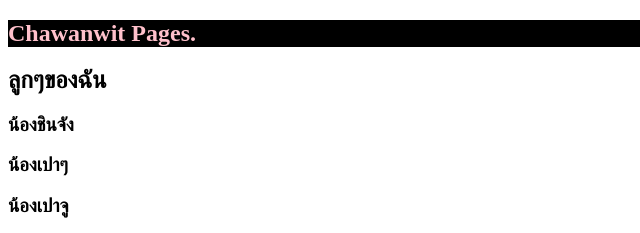
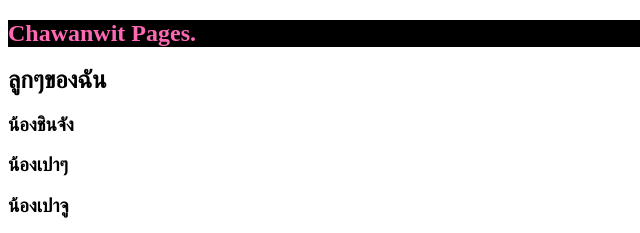
Before and after one commit to prem-chawanwit/my_pages, a plain HTML site: page index.html in a window 1280 px wide. Shown: the top 233 px of the page, 0-640 px from the left. Drawn offline with Linux system fonts and the light colour scheme.

Commit message:
Update style.css

```diff
--- a/style.css
+++ b/style.css
@@ -4,6 +4,6 @@ body{
 }
 
 h1{
-  color: pink;
+  color: hotpink;
   background-color: black;
 }
```
